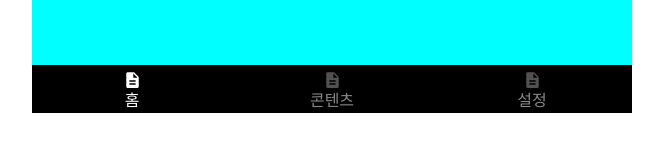
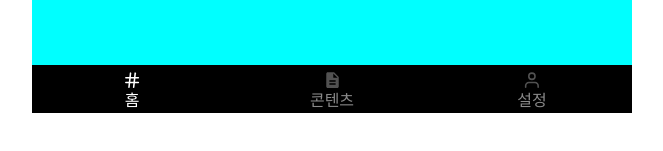
Before and after one commit to no-commit-today/dev-a-nice-day-front, a Next.js app: page / in a window 1280 px wide. Shown: the part 687-838 px from the top of the page, without its empty margins (308-971 px from the left). Built offline with nearby package versions, Linux system fonts and the light colour scheme; a web font is replaced by a local one.

Commit message:
feat/ 아이콘 수정

```diff
--- a/src/app/_components/BottomTabBar.tsx
+++ b/src/app/_components/BottomTabBar.tsx
@@ -11,29 +11,44 @@ const BottomTabBar = () => {
         <div className={styles.btnBox}>
           <div>
             <svg
-              width="19"
+              width="20"
               height="20"
-              viewBox="0 0 19 20"
+              viewBox="0 0 20 20"
               fill="none"
               xmlns="http://www.w3.org/2000/svg"
             >
-              <g clip-path="url(#clip0_147_1585)">
               <path
-                  d="M11.0625 2.37302H4.8125C3.95312 2.37302 3.25781 3.07614 3.25781 3.93552L3.25 16.4355C3.25 17.2949 3.94531 17.998 4.80469 17.998H14.1875C15.0469 17.998 15.75 17.2949 15.75 16.4355V7.06052L11.0625 2.37302ZM12.625 14.873H6.375V13.3105H12.625V14.873ZM12.625 11.748H6.375V10.1855H12.625V11.748ZM10.2812 7.84177V3.54489L14.5781 7.84177H10.2812Z"
-                  fill={pathname === "/" ? "#fff" : "#898989"}
-                  fill-opacity={pathname === "/" ? "1" : "0.6"}
+                d="M3.8455 7.83997H16.3423"
+                stroke={pathname === "/" ? "#fff" : "#898989"}
+                strokeOpacity={pathname === "/" ? "1" : "0.6"}
+                stroke-width="1.56211"
+                stroke-linecap="round"
+                stroke-linejoin="round"
               />
-              </g>
-              <defs>
-                <clipPath id="clip0_147_1585">
-                  <rect
-                    width="18.75"
-                    height="18.75"
-                    fill="white"
-                    transform="translate(0.125 0.810516)"
+              <path
+                d="M3.8455 12.5263H16.3423"
+                stroke={pathname === "/" ? "#fff" : "#898989"}
+                strokeOpacity={pathname === "/" ? "1" : "0.6"}
+                stroke-width="1.56211"
+                stroke-linecap="round"
+                stroke-linejoin="round"
               />
-                </clipPath>
-              </defs>
+              <path
+                d="M8.53182 3.15366L6.96972 17.2126"
+                stroke={pathname === "/" ? "#fff" : "#898989"}
+                strokeOpacity={pathname === "/" ? "1" : "0.6"}
+                stroke-width="1.56211"
+                stroke-linecap="round"
+                stroke-linejoin="round"
+              />
+              <path
+                d="M13.2181 3.15366L11.656 17.2126"
+                stroke={pathname === "/" ? "#fff" : "#898989"}
+                strokeOpacity={pathname === "/" ? "1" : "0.6"}
+                stroke-width="1.56211"
+                stroke-linecap="round"
+                stroke-linejoin="round"
+              />
             </svg>
           </div>
           <span className={pathname === "/" ? styles.textFocused : styles.text}>
@@ -83,29 +98,28 @@ const BottomTabBar = () => {
         <div className={styles.btnBox}>
           <div>
             <svg
-              width="19"
+              width="20"
               height="20"
-              viewBox="0 0 19 20"
+              viewBox="0 0 20 20"
               fill="none"
               xmlns="http://www.w3.org/2000/svg"
             >
-              <g clip-path="url(#clip0_147_1585)">
               <path
-                  d="M11.0625 2.37302H4.8125C3.95312 2.37302 3.25781 3.07614 3.25781 3.93552L3.25 16.4355C3.25 17.2949 3.94531 17.998 4.80469 17.998H14.1875C15.0469 17.998 15.75 17.2949 15.75 16.4355V7.06052L11.0625 2.37302ZM12.625 14.873H6.375V13.3105H12.625V14.873ZM12.625 11.748H6.375V10.1855H12.625V11.748ZM10.2812 7.84177V3.54489L14.5781 7.84177H10.2812Z"
-                  fill={pathname === "/setting" ? "#fff" : "#898989"}
-                  fill-opacity={pathname === "/setting" ? "1" : "0.6"}
+                d="M16.1553 17.2126V15.6505C16.1553 14.8219 15.8261 14.0272 15.2402 13.4413C14.6543 12.8554 13.8596 12.5263 13.031 12.5263H6.78263C5.95404 12.5263 5.15938 12.8554 4.57348 13.4413C3.98757 14.0272 3.65842 14.8219 3.65842 15.6505V17.2126"
+                stroke={pathname === "/setting" ? "#fff" : "#898989"}
+                strokeOpacity={pathname === "/setting" ? "1" : "0.6"}
+                stroke-width="1.56211"
+                stroke-linecap="round"
+                stroke-linejoin="round"
               />
-              </g>
-              <defs>
-                <clipPath id="clip0_147_1585">
-                  <rect
-                    width="18.75"
-                    height="18.75"
-                    fill="white"
-                    transform="translate(0.125 0.810516)"
+              <path
+                d="M9.90683 9.40208C11.6323 9.40208 13.031 8.00332 13.031 6.27787C13.031 4.55241 11.6323 3.15366 9.90683 3.15366C8.18138 3.15366 6.78262 4.55241 6.78262 6.27787C6.78262 8.00332 8.18138 9.40208 9.90683 9.40208Z"
+                stroke={pathname === "/setting" ? "#fff" : "#898989"}
+                strokeOpacity={pathname === "/setting" ? "1" : "0.6"}
+                stroke-width="1.56211"
+                stroke-linecap="round"
+                stroke-linejoin="round"
               />
-                </clipPath>
-              </defs>
             </svg>
           </div>
           <span
```
Lines whose indentation alone changed are shown as unchanged.
